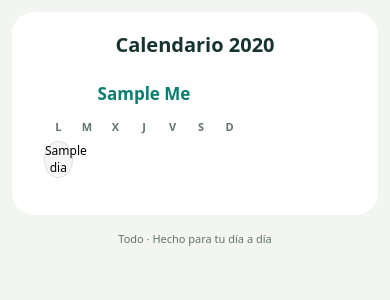
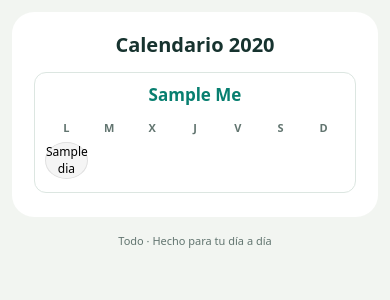
Before and after one commit to andresok10/todo_web, a Flask app: template todo_web/templates/app.html in a window 390 px wide. Shown: the part 117-417 px from the top of the page. Run offline with Flask 3, Linux system fonts and the light colour scheme; the template is opened without the code that fills it: values that come from a table or form of the project are taken from there, most other values are stand-ins (such as "Sample title", 1, 10 or a date in 2020); some libraries are stand-ins or nearby versions.

Commit message:
guardar app

```diff
--- a/todo_web/static/todo-compacto.css
+++ b/todo_web/static/todo-compacto.css
@@ -179,6 +179,8 @@ footer { padding: 16px 0 8px; color: var(--muted); font-size: 11px; text-align:
 }
 @media (max-width: 600px) {
     .herramientas { grid-template-columns: minmax(0, 1fr); }
+    .calendario-contenedor { gap: 8px; scroll-snap-type: x mandatory; }
+    .calendario-mes { flex-basis: 100%; border: 1px solid var(--line); scroll-snap-align: start; }
 }
 @media (prefers-reduced-motion: reduce) {
     html { scroll-behavior: auto; }
--- a/todo_web/templates/app.html
+++ b/todo_web/templates/app.html
@@ -5,7 +5,7 @@
     <meta name="viewport" content="width=device-width, initial-scale=1.0">
     {% if panel == 'descarga_resultado' and estado == 'success' and download_url %}<meta http-equiv="refresh" content="1;url={{ download_url }}">{% endif %}
     <title>Todo · Tus herramientas</title>
-    <link rel="stylesheet" href="{{ url_for('static', filename='todo-compacto.css', v='9') }}">
+    <link rel="stylesheet" href="{{ url_for('static', filename='todo-compacto.css', v='10') }}">
 </head>
 <body>
     <header class="app-header">
```
